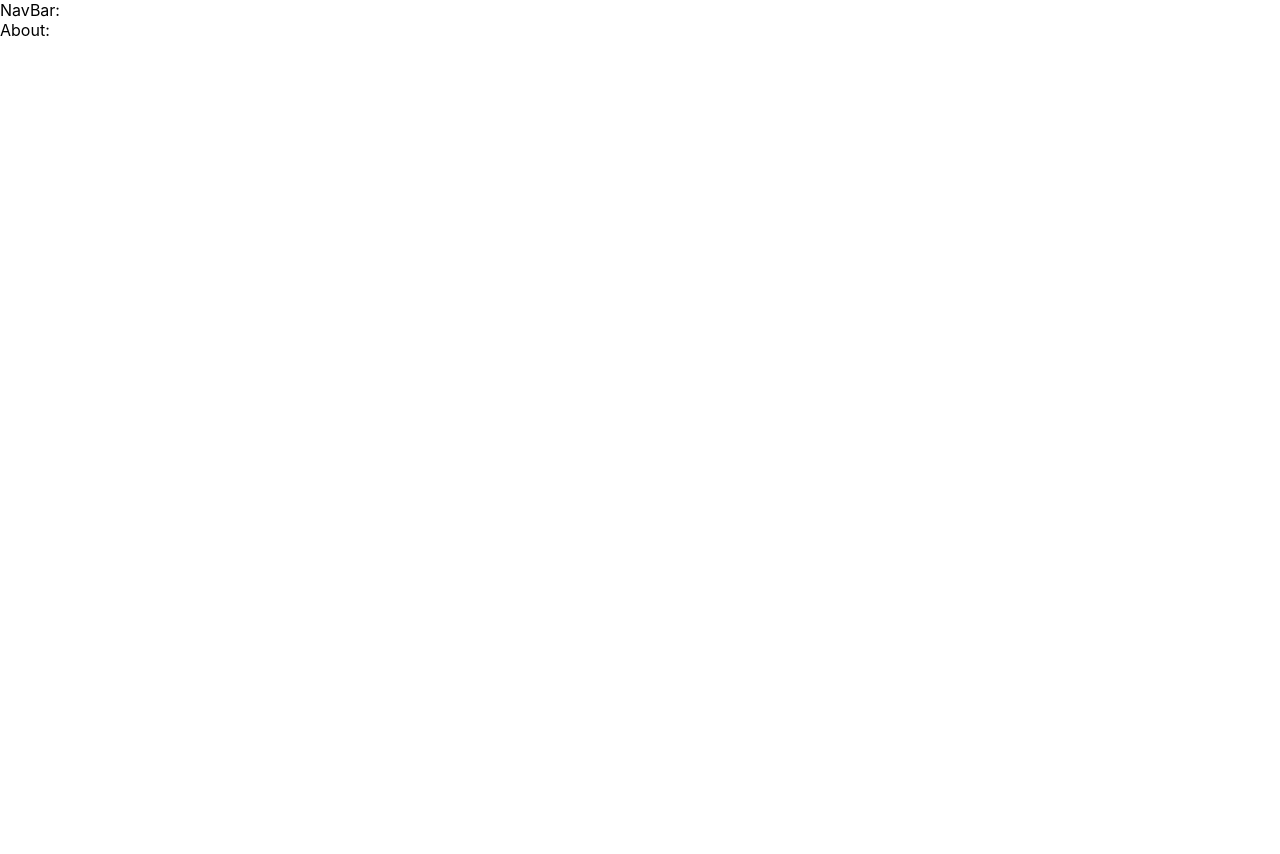
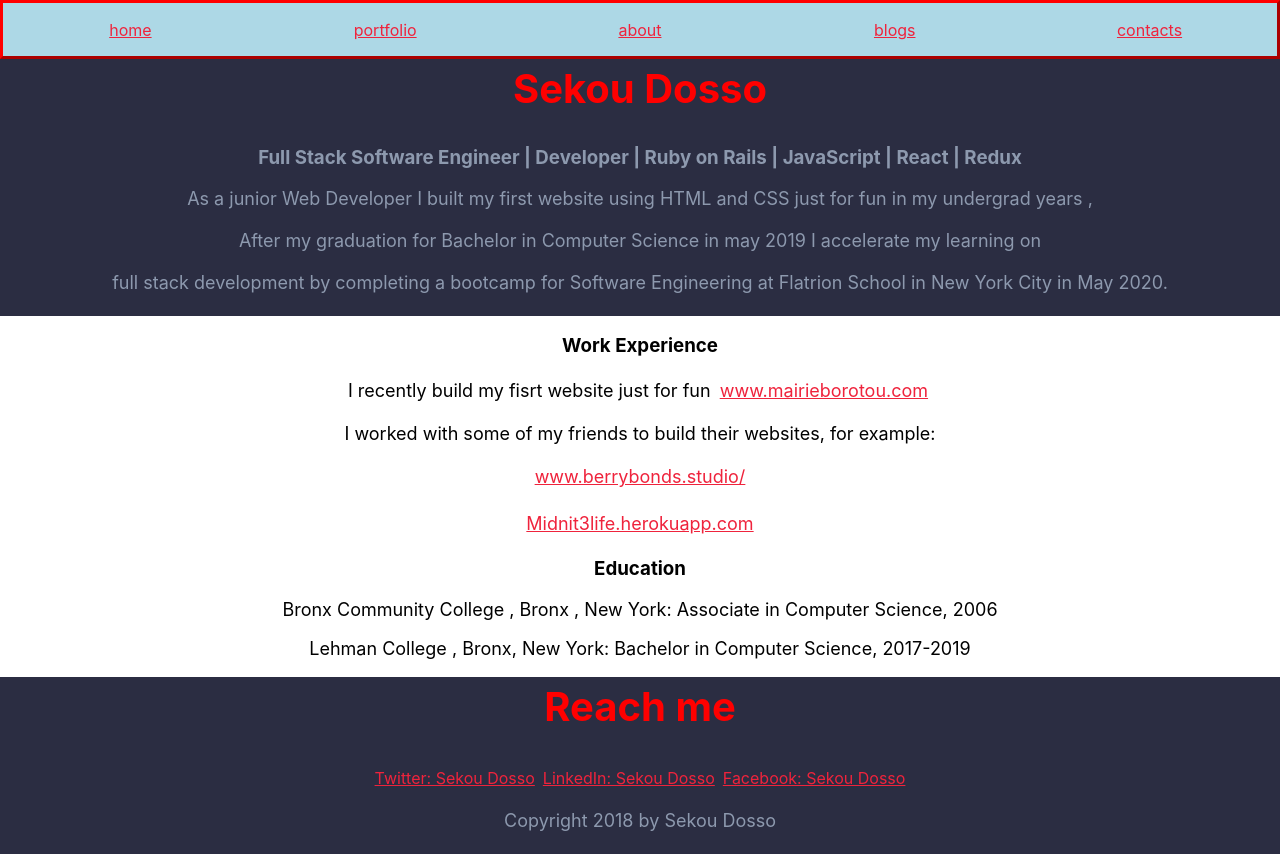
Before and after one commit to sekoudosso82/sekoudossoportfolio, a React (Create React App) app: page /about in a window 1280 px wide. Before the commit the page ends 800 px from the top, so only its background shows below. Built offline with nearby package versions, Linux system fonts and the light colour scheme.

Commit message:
testint different component and CSS in browser

```diff
--- a/src/App.css
+++ b/src/App.css
@@ -36,3 +36,115 @@
     transform: rotate(360deg);
   }
 }
+/* .navBarDiv{
+  width: 100%;
+  background-color: lightblue;
+  height: 4%;
+  border: 2px;
+  border: solid;
+} */
+.navSubDiv{
+  float: left;
+  margin-right: 1%;
+  margin-left: 1%;
+  width: 18%;
+}
+
+
+.navBarDiv {
+  padding-top: 1%;
+  min-width: 99vmin;
+  height: 40px;
+  border: 3px outset red;
+  background-color: lightblue;
+  text-align: center;
+}
+
+.homeMainDiv{
+  min-height: 100vmin;
+  min-width: 99vmin;
+  border: px outset red;
+  background-color: yellow;
+}
+.homeSubDiv{
+  height: 49vh;
+  width: 49vw;
+  /* border: 1px outset red; */
+  background-color: plum;
+  float: left;
+  /* margin: .4vh .4vw ; */
+  margin: .5vh 0.4vw .5vh .4vw;
+
+}
+
+.contactSubDiv{
+  height: 30vh;
+  width: 49.8%;
+  border: 1px outset white;
+  background-color: plum;
+  float: left;
+  text-align: center;
+
+
+}
+
+/* about */
+a {
+  color: #EF233C;
+  padding: 5px;
+  margin: -1px;
+  display: inline-block;
+}
+a:hover {
+text-decoration: none;
+}
+h1, h2, h3, h4,  p {
+  /* font-family: 'Caveat', cursive; */
+  text-align: center;
+}
+
+
+h2 {
+font-size: 40px;
+margin-top: 0;
+color: red;
+}
+p {
+  font-size: 18px;
+}
+.F-makeup {
+max-width: 100%;
+margin: 0 auto;
+padding: 5px;
+overflow: hidden;
+}
+.H-makeup {
+width:100%;
+margin: 0 auto;
+overflow: hidden;
+}
+
+
+
+/* Header & Footer
+------------------------------------*/
+header,
+footer {
+background: #2B2D42;
+color: #8D99AE;
+}
+header h1,{
+color: #EDF2F4;
+
+}
+
+
+/* Header styles only */
+header {
+  padding: 5px;
+}
+
+/* Footer styles only */
+footer {
+text-align: center;
+}
--- a/src/components/About.js
+++ b/src/components/About.js
@@ -1,6 +1,6 @@
 import React, {Component} from 'react'
 import '../App.css';
-import { withRouter } from "react-router";
+// import { withRouter } from "react-router";
 
 class About extends Component
 {
@@ -9,8 +9,52 @@ class About extends Component
         return(
 
             <div>
+                 {/* Intro  */}
+                <header class="">
+                    <div class="div2">
+                        <h2> Sekou Dosso </h2>
+                        <h3> Full Stack Software Engineer | Developer | Ruby on Rails | JavaScript | React | Redux </h3>
+                        <p> As a junior Web Developer I built my first website using HTML and CSS just for fun in my undergrad years ,<br></br><br></br>
+                            After my graduation for Bachelor in Computer Science in may 2019 I accelerate my learning on <br></br><br></br>
+                            full stack development
+                            by completing a bootcamp for Software Engineering at Flatrion School in New York City in May 2020.
+                        </p>
 
-                About:
+                    </div>
+                </header>
+
+            <main>
+                {/*  Work Experience  */}
+
+                <h3> Work Experience </h3>
+                <p>  I recently build my fisrt website just for fun <a href="https://www.mairieborotou.com">   www.mairieborotou.com</a></p>
+                <p>I worked with some of my friends to build their websites, for example:</p>
+                <p> <a href="http://www.berrybonds.studio"> www.berrybonds.studio/ </a> </p>
+                <p> <a href="http://midnit3life.herokuapp.com/"> Midnit3life.herokuapp.com </a> </p>
+
+
+
+                {/* <!-- // Education --> */}
+
+                <h3>Education</h3>
+                <p> Bronx Community College , Bronx , New York: Associate in Computer Science, 2006</p>
+                <p> Lehman College , Bronx, New York: Bachelor in Computer Science, 2017-2019 </p>
+
+
+            </main>
+
+            {/* Footer & contact info  */}
+            <footer class="F-makeup">
+
+                    <h2> Reach me </h2>
+                        {/* <a href=>sekou.dosso82@gmail.com</a> */}
+                        <a href= "https://twitter.com/twitter ">Twitter: Sekou Dosso</a>
+                        <a href= "#">LinkedIn: Sekou Dosso</a>
+                        <a href= "#" >Facebook: Sekou Dosso</a>
+                    <p>Copyright 2018 by Sekou Dosso</p>
+
+            </footer>
+
 
 
             </div>
--- a/src/components/Blog.js
+++ b/src/components/Blog.js
@@ -1,6 +1,6 @@
 import React, {Component} from 'react'
 import '../App.css';
-import { withRouter } from "react-router";
+// import { withRouter } from "react-router";
 
 class Blog extends Component
 {
--- a/src/components/Contact.js
+++ b/src/components/Contact.js
@@ -1,18 +1,21 @@
 import React, {Component} from 'react'
 import '../App.css';
-import { withRouter } from "react-router";
+// import { withRouter } from "react-router";
 
 class Contact extends Component
 {
     render(){
 
         return(
-
             <div>
-
-                Contact:
-
-
+                <div className='homeMainDiv'>
+                    <div className='contactSubDiv'> Email </div>
+                    <div className='contactSubDiv'> LinkedIn</div>
+                    <div className='contactSubDiv'>Twitter</div>
+                    <div className='contactSubDiv'>Facebook</div>
+                    <div className='contactSubDiv'>Instagram</div>
+                    <div className='contactSubDiv'>Instagram</div>
+                </div>
             </div>
         )
     }
--- a/src/components/Home.js
+++ b/src/components/Home.js
@@ -1,6 +1,6 @@
 import React, {Component} from 'react'
 import '../App.css';
-import { withRouter } from "react-router";
+// import { withRouter } from "react-router";
 
 class Home extends Component
 {
@@ -9,8 +9,14 @@ class Home extends Component
         return(
 
             <div>
+               <div className='homeMainDiv'>
+                <div className='homeSubDiv'> About</div>
+                <div className='homeSubDiv'>Portfolio</div>
+                <div className='homeSubDiv'>Blogs</div>
+                <div className='homeSubDiv'>Contact</div>
 
-                Home:
+               </div>
+
 
 
             </div>
--- a/src/components/Index.js
+++ b/src/components/Index.js
@@ -1,14 +1,10 @@
 import About from './About'
 import Blog from './Blog'
-
 import Contact from './Contact'
 import Home from './Home'
-
 import NavBar from './NavBar'
 import Portfolio from './Portfolio'
 
 export {
-    About , Blog ,
-    Contact ,Home ,
-    NavBar, Portfolio
+    About , Blog ,Contact ,Home ,NavBar, Portfolio
 }
--- a/src/components/NavBar.js
+++ b/src/components/NavBar.js
@@ -1,17 +1,29 @@
 import React, {Component} from 'react'
+import { Link, NavLink } from 'react-router-dom'
+import {About,Blog,Contact,Home,Portfolio} from './Index'
+
 import '../App.css';
-import { withRouter } from "react-router";
+// import { withRouter } from "react-router";
 
 class NavBar extends Component
 {
     render(){
+        return(
+            <div className= "navBarDiv">
 
-        return(
+                <div className= "home navSubDiv">
+                    <NavLink  to="/home">home</NavLink> </div>
+                <div className= "portfolio navSubDiv">
+                    <NavLink  to='/portfolio'>portfolio</NavLink> </div>
 
-            <div>
+                <div className= "about navSubDiv">
+                    <NavLink  to='/about'>about</NavLink> </div>
 
-                NavBar:
+                <div className= "blogs navSubDiv">
+                    <NavLink  to='/blogs'>blogs</NavLink> </div>
 
+                <div className= "contacts navSubDiv">
+                    <NavLink  to="/contacts">contacts</NavLink> </div>
 
             </div>
         )
@@ -19,4 +31,4 @@ class NavBar extends Component
 }
 
 
-    export default NavBar;
+export default NavBar;
--- a/src/components/Portfolio.js
+++ b/src/components/Portfolio.js
@@ -1,6 +1,6 @@
 import React, {Component} from 'react'
 import '../App.css';
-import { withRouter } from "react-router";
+// import { withRouter } from "react-router";
 
 class Portfolio extends Component
 {
@@ -9,10 +9,17 @@ class Portfolio extends Component
         return(
 
             <div>
+               <div className='homeMainDiv'>
+                    <div className='contactSubDiv'> Corona-market</div>
+                    <div className='contactSubDiv'>Flatgram</div>
+                    <div className='contactSubDiv'>HashtagGoal</div>
+                    <div className='contactSubDiv'> Bank CLI app </div>
+                    <div className='contactSubDiv'>Best deal</div>
+                    <div className='contactSubDiv'>my-to-do-list</div>
+                    <div className='contactSubDiv'>School</div>
+                    <div className='contactSubDiv'>sekoudossoportfolio</div>
 
-                Portfolio:
-
-
+                </div>
             </div>
         )
     }
```
